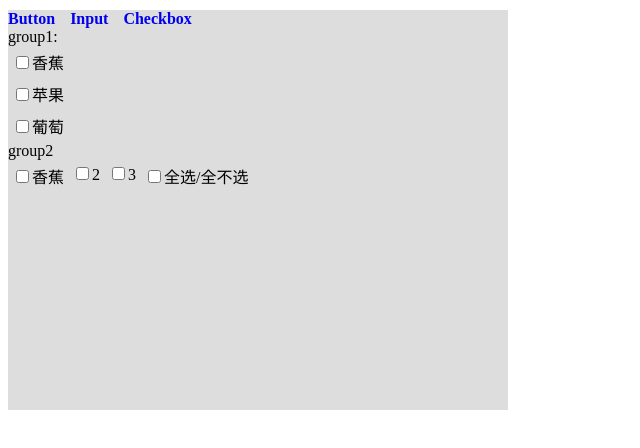
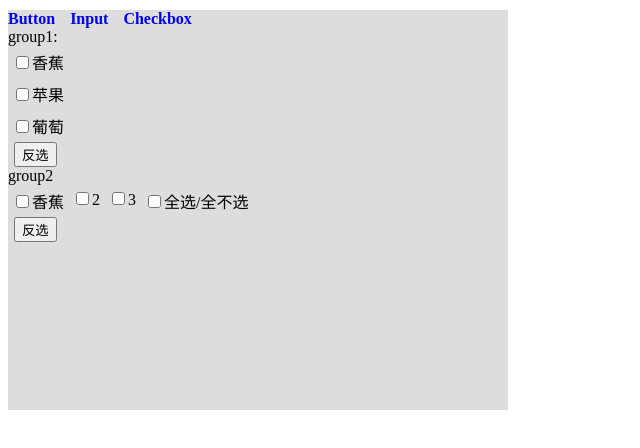
Before and after one commit to pangqingbo/pixel-vue, a Vue app: page /#/pcheckbox in a window 1280 px wide. Shown: the top 448 px of the page, without its empty margins (0-640 px from the left). Built offline with nearby package versions, Linux system fonts and the light colour scheme.

Commit message:
update checkbox

```diff
--- a/package/p-checkbox-group/src/index.vue
+++ b/package/p-checkbox-group/src/index.vue
@@ -1,8 +1,5 @@
 <template>
-  <div
-    class="pCheckboxGroup"
-    :class="{ column }"
-  >
+  <div class="pCheckboxGroup" :class="{ column }">
     <div v-for="(item, index) in items" :key="index">
       <label>
         <input
@@ -14,6 +11,7 @@
       </label>
     </div>
 
+    <!-- 全选按钮，通过props中的checkedAllBtn控制 -->
     <div v-if="checkedAllBtn">
       <label>
         <input
@@ -24,7 +22,12 @@
         <span>全选/全不选</span>
       </label>
     </div>
+
   </div>
+  <!-- 反选按钮 -->
+    <div>
+      <button @click="checkedReverse" type="checkbox">反选</button>
+    </div>
 </template>
 
 <script>
@@ -62,7 +65,16 @@ export default {
         }
       });
     }
+
+    // 绑定反选函数
+    function checkedReverse() {
+      items.value.forEach((item) => {
+        item.isSelected = !item.isSelected;
+      });
+      checkedChange();
+    }
     return {
+      checkedReverse,
       checkedChange,
       checkedAllChange,
       checkedAll,
@@ -78,7 +90,10 @@ export default {
 .pCheckboxGroup div {
   padding: 4px;
 }
-.pCheckboxGroup.column{
+button{
+  margin-left: 6px;
+}
+.pCheckboxGroup.column {
   flex-direction: column;
 }
 </style>
```
